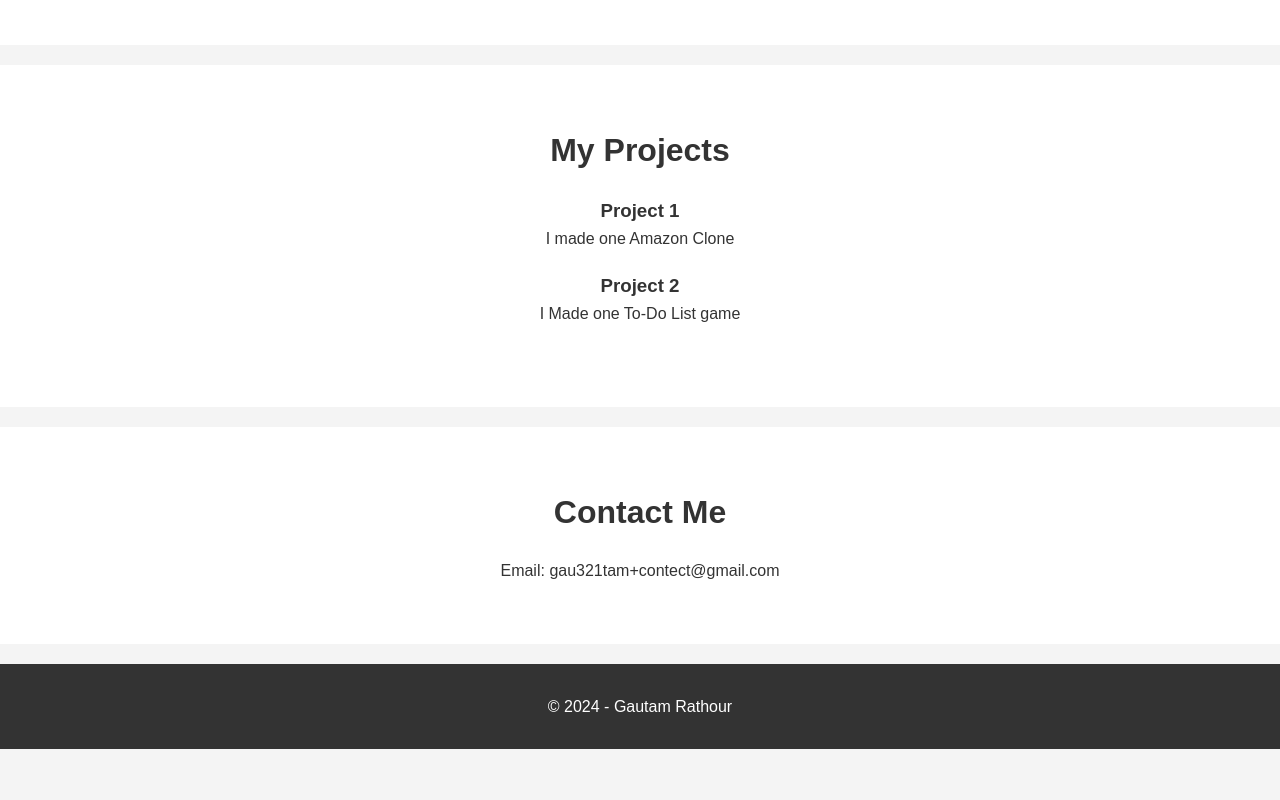
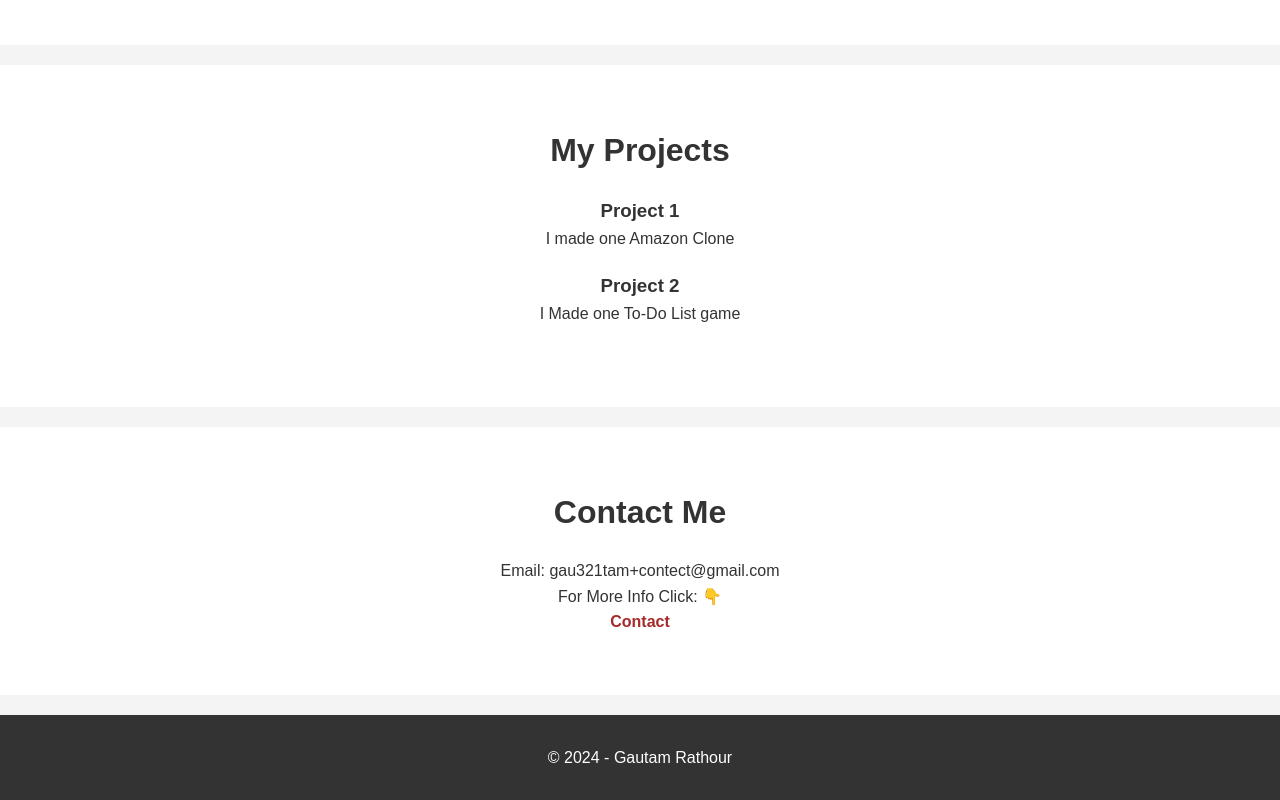
Before and after one commit to Gautam-Rathour/Gautam-Profile, a plain HTML site: page index.html in a window 1280 px wide. Shown: the part 687-1487 px from the top of the page. Before the commit the page ends 1436 px from the top, so only its background shows below. Drawn offline with Linux system fonts and the light colour scheme.

Commit message:
Add a New button

```diff
--- a/index.html
+++ b/index.html
@@ -51,6 +51,10 @@
         <div class="container">
             <h2>Contact Me</h2>
             <p>Email: <a href="mailto:your-email@example.com">gau321tam+contect@gmail.com</a></p>
+            <p>For More Info Click: 👇</p>
+            <p><a href="https://factssaurabh.blogspot.com/2024/06/address.html" onmouseout="this.style.color='brown'; this.style.textDecoration='none';" onmouseover="this.style.color='red'; this.style.textDecoration='underline';" style="color: brown; font-weight: bold; text-decoration: none;">
+                Contact
+            </a></p>
         </div>
     </section>
 
```
